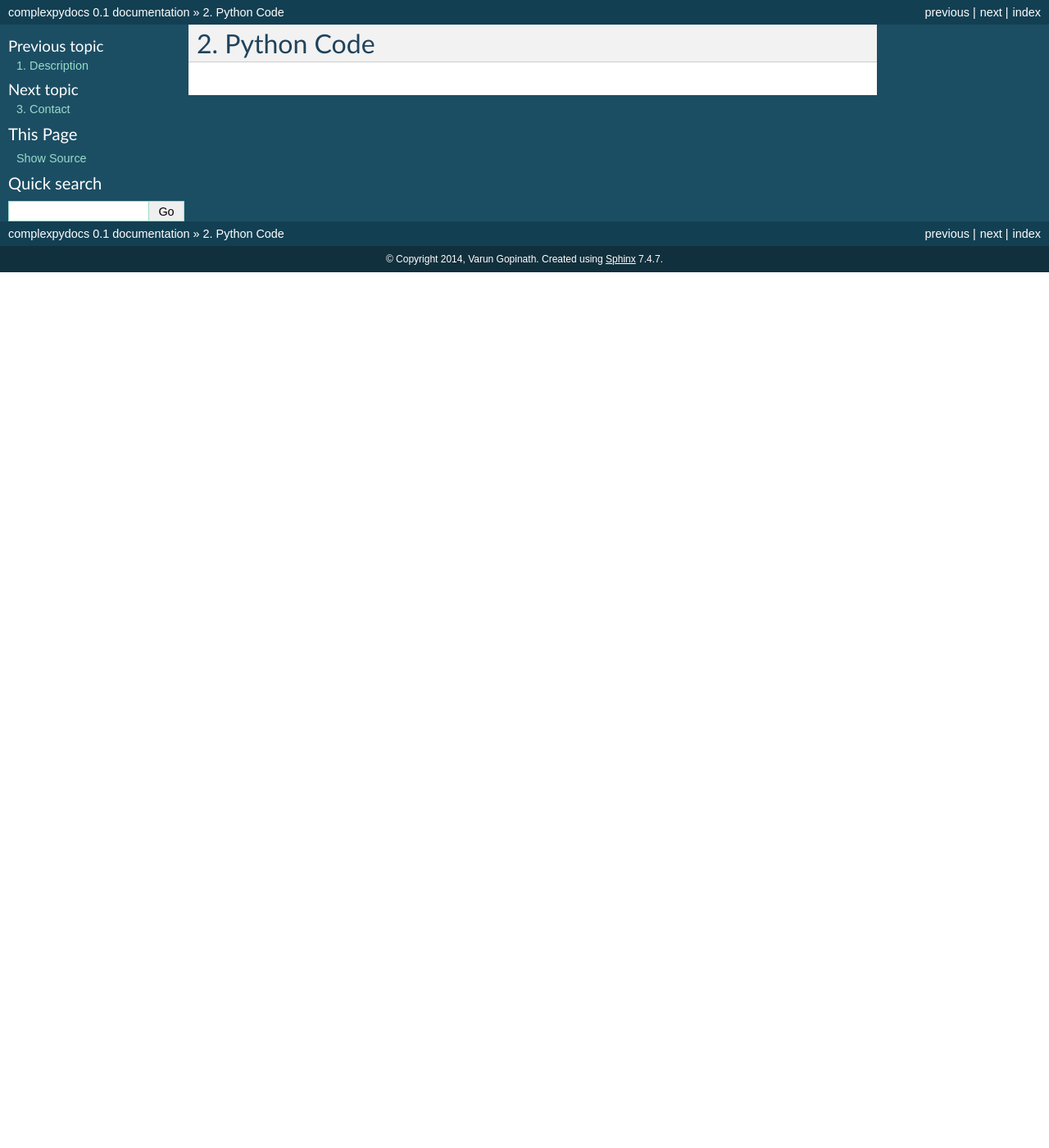
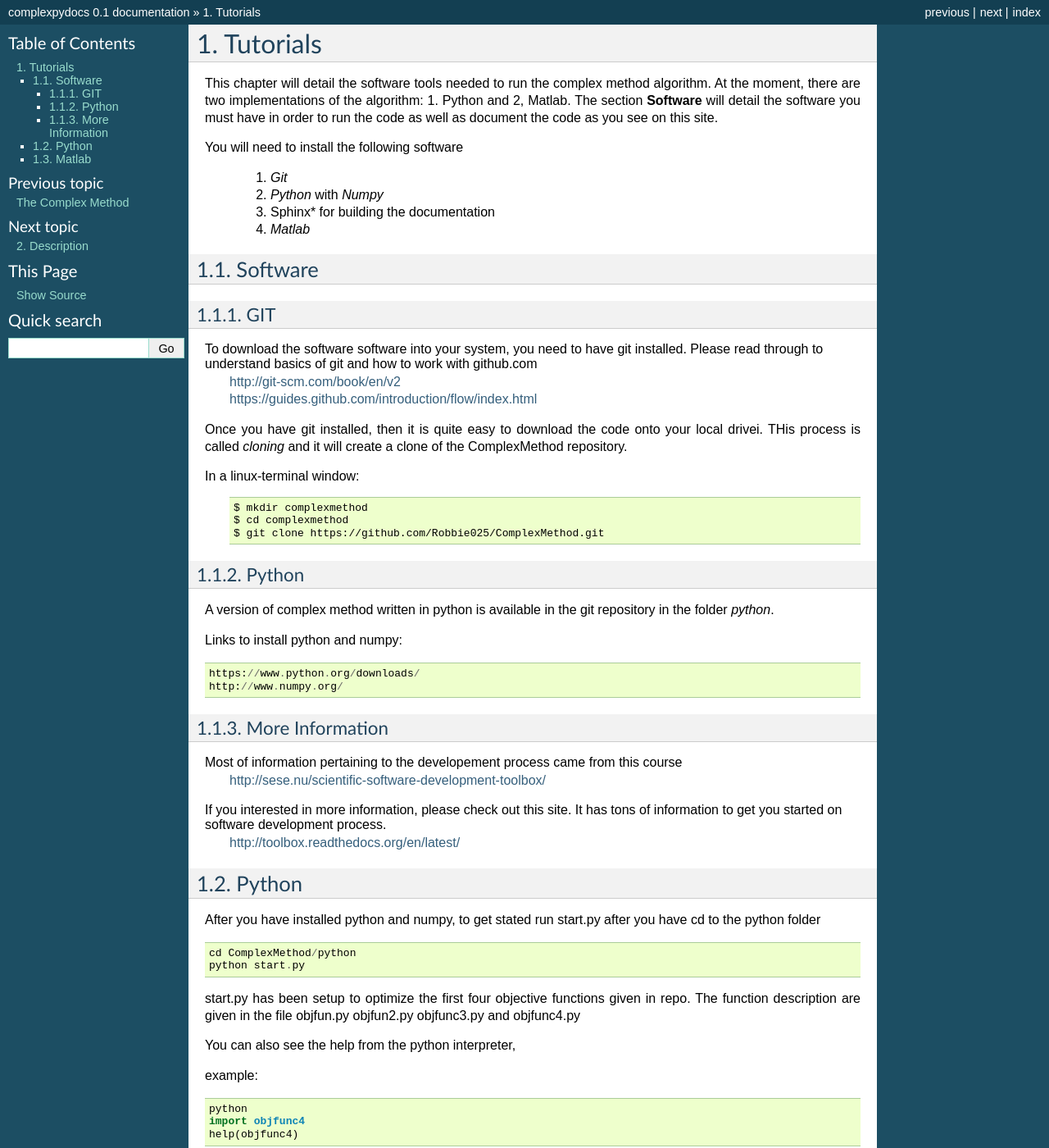
Before and after one commit to Robbie025/ComplexMethod, a Sphinx documentation site: the page built from docs/source/Work.rst, in a window 1280 px wide and 1400 px high. Shown: the whole window at 82% size. Built offline with Sphinx 7.4.7, drawn with Linux system fonts in a browser that asks for light colours; formulas are drawn with MathJax 3; some of the changed text lies outside the part shown.

Commit message:
Happy with this commit for documenttaion.

```diff
--- a/docs/source/Work.rst
+++ b/docs/source/Work.rst
@@ -1,2 +1,86 @@
-Python Code
-===========
+Tutorials
+=========
+
+This chapter will detail the software tools needed to run the complex method algorithm. At the moment, there are two implementations of the algorithm: 1. Python and 2, Matlab.
+The section **Software** will detail the  software you must have in order to run the code as well as document the code as you see on this site.
+
+You will need to install the following software
+
+
+
+	1. *Git*
+	2. *Python* with *Numpy*
+
+	#. Sphinx* for building the documentation
+	#. *Matlab*
+
+
+Software
+********
+
+GIT
+----
+
+To download the software software  into your system, you need to have git installed. Please read through to understand basics of git and how to work with github.com
+	| http://git-scm.com/book/en/v2
+	| https://guides.github.com/introduction/flow/index.html
+
+Once you have git installed, then it is quite easy to download the code onto your local drivei. THis process is called *cloning* and it will create a clone of the ComplexMethod repository.
+
+In a linux-terminal window:
+ ::
+
+	 $ mkdir complexmethod
+	 $ cd complexmethod
+	 $ git clone https://github.com/Robbie025/ComplexMethod.git
+
+Python
+------
+
+A version of complex method written in python  is available in the git repository in the folder *python*.
+
+Links to install python and numpy:
+
+::
+
+	https://www.python.org/downloads/
+	http://www.numpy.org/
+
+
+More Information
+-----------------
+
+Most of information pertaining to the developement process came from this course
+	http://sese.nu/scientific-software-development-toolbox/
+
+If you interested in more information, please check out this site. It has tons of information to get you started on software development process.
+	http://toolbox.readthedocs.org/en/latest/
+
+Python
+******
+
+After you have installed python and numpy, to get stated run start.py after you have cd to the python folder
+
+::
+
+	cd ComplexMethod/python
+	python start.py
+
+start.py has been  setup to optimize the first four objective functions given in repo. The function description are given in the file objfun.py objfun2.py  objfunc3.py and objfunc4.py
+
+You can also see the help from the python interpreter,
+
+example:
+
+::
+
+	python
+	import objfunc4
+	help(objfunc4)
+
+Matlab
+******
+
+.. note::
+
+	Information comming soon.
--- a/docs/source/index.rst
+++ b/docs/source/index.rst
@@ -7,8 +7,8 @@ Contents:
    :maxdepth: 2
    :numbered:
 
+   Work
    Description
-   Work
    Help
 
 
```
Also changed, not shown: docs/source/Help.rst (+16 -12 lines), docs/source/References.rst (+7 -7 lines), 4 other files.
